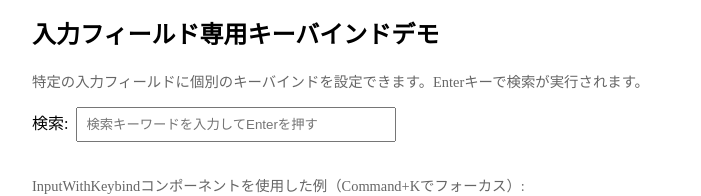
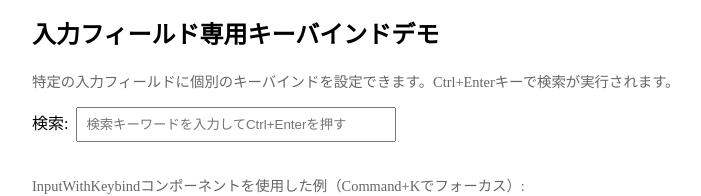
Before and after one commit to redamoon/hyperbind-lib, a React (Vite) app in the folder examples/react-demo/: page / in a window 1280 px wide. Shown: the part 504-700 px from the top of the page, without its empty margins (8-709 px from the left). Built offline with nearby package versions, Linux system fonts and the light colour scheme.

Commit message:
Change search keybinding from Enter to Ctrl+Enter to avoid conflict with FormNavigator

```diff
--- a/examples/react-demo/src/App.tsx
+++ b/examples/react-demo/src/App.tsx
@@ -21,10 +21,10 @@ export const App = () => {
   const searchInput = useRef<HTMLInputElement>(null);
   const [searchResults, setSearchResults] = useState<string[]>([]);
 
-  // Enterキーで検索を実行
+  // Ctrl+Enterキーで検索を実行
   useInputKeybind({
     elementRef: searchInput,
-    keyCombo: "Enter",
+    keyCombo: "ctrl+enter",
     onTrigger: () => {
       if (searchInput.current) {
         const query = searchInput.current.value;
@@ -130,7 +130,7 @@ export const App = () => {
 
       <h2 style={{ marginTop: "2rem" }}>入力フィールド専用キーバインドデモ</h2>
       <p style={{ fontSize: "0.9rem", color: "#666", marginBottom: "1rem" }}>
-        特定の入力フィールドに個別のキーバインドを設定できます。Enterキーで検索が実行されます。
+        特定の入力フィールドに個別のキーバインドを設定できます。Ctrl+Enterキーで検索が実行されます。
       </p>
       <div style={{ marginBottom: "2rem" }}>
         <label>
@@ -138,7 +138,7 @@ export const App = () => {
           <input
             ref={searchInput}
             type="text"
-            placeholder="検索キーワードを入力してEnterを押す"
+            placeholder="検索キーワードを入力してCtrl+Enterを押す"
             style={{ marginLeft: "0.5rem", padding: "0.5rem", width: "300px" }}
           />
         </label>
```
